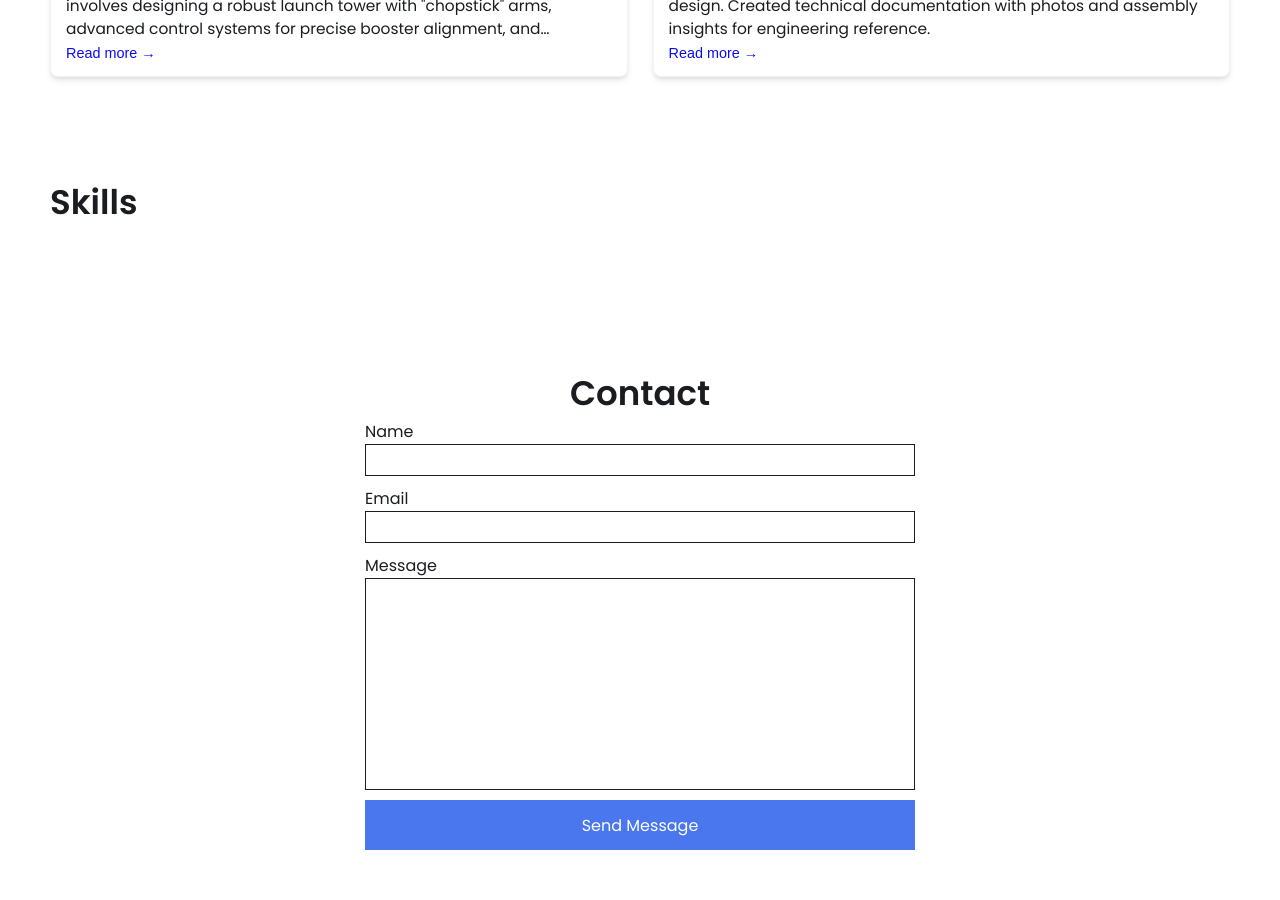
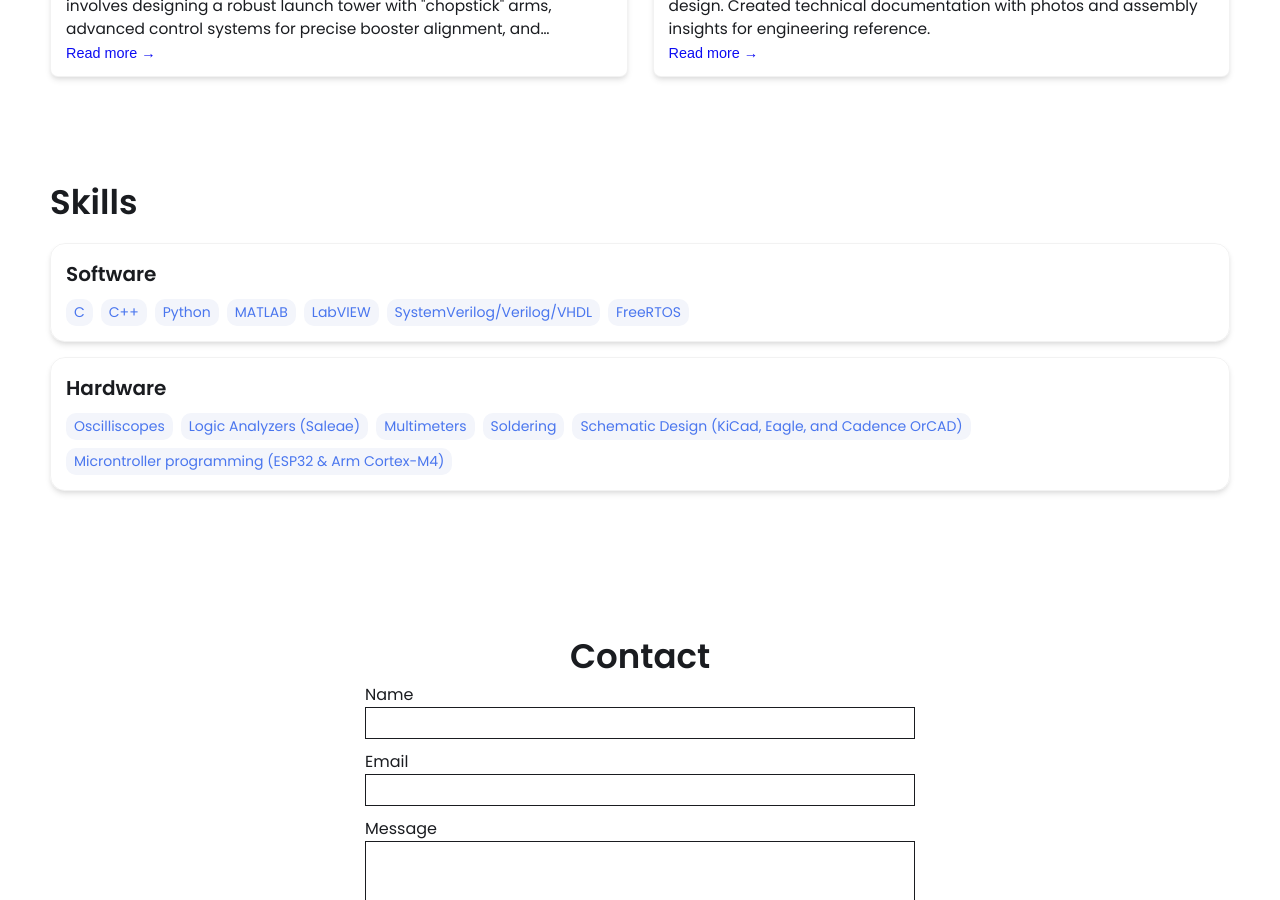
Before and after one commit to jovankoledin/jovankoledin.github.io, a Jekyll site: the page built from index.html, in a window 1280 px wide and 900 px high, scrolled down 1449 px. Built offline with Jekyll 4.4.1, drawn with Linux system fonts in a browser that asks for light colours.

Commit message:
Update _config.yml

```diff
--- a/_config.yml
+++ b/_config.yml
@@ -44,26 +44,24 @@ external-links:    # input only your own url slug. The icons with missing entrie
 
 
 # Skills Section - Add the list of your Skills by categories/tools. The indentation for each level needs to be precise.
-#skills:
-#  - category: 3D Modeling
-#    tools:
-#    - Onshape
-#    - Solidworks
-#    - Creo
-#    - Fusion 360 (Autodesk)
-#    - Blender (for complex shapes or animations)
-#    - Siemens NX
-#    - Inventor (Autodesk)
-#    - CATIA (Dassault Systèmes)
-#  - category: Prototyping
-#    tools:
-#    - SLA
-#    - CNC
-#    - FDM
-#    - SLS
-#    - DMLS
-#    - PolyJet Printing
-#    - Vacuum Casting
+skills:
+  - category: Software
+    tools:
+    - C
+    - C++
+    - Python
+    - MATLAB
+    - LabVIEW
+    - SystemVerilog/Verilog/VHDL
+    - FreeRTOS
+  - category: Hardware
+    tools:
+    - Oscilliscopes
+    - Logic Analyzers (Saleae)
+    - Multimeters
+    - Soldering
+    - Schematic Design (KiCad, Eagle, and Cadence OrCAD)
+    - Microntroller programming (ESP32 & Arm Cortex-M4)
 #    - Laser Cutting
 #    - Water Jet Cutting
 #    - Arduino / Raspberry Pi
```
